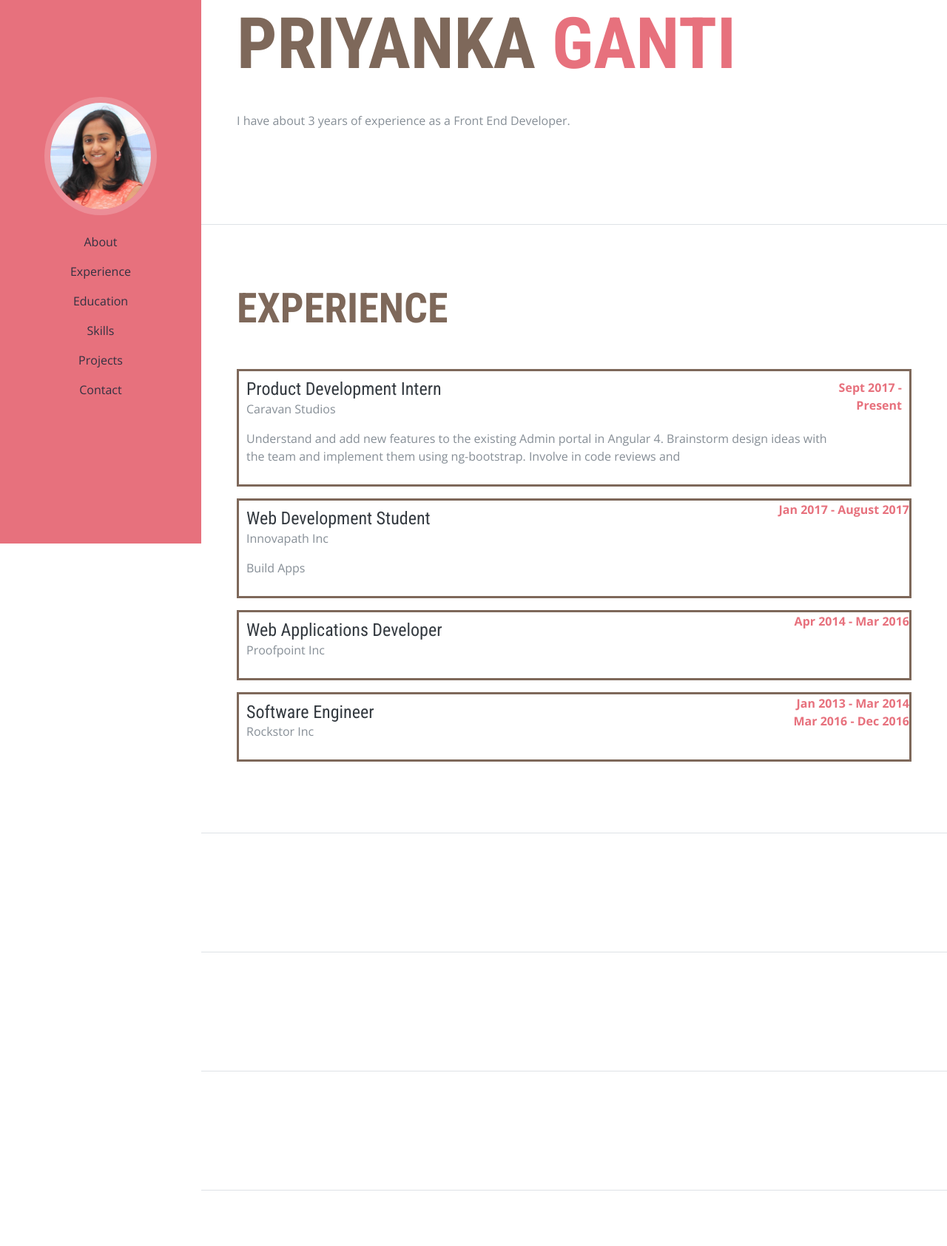
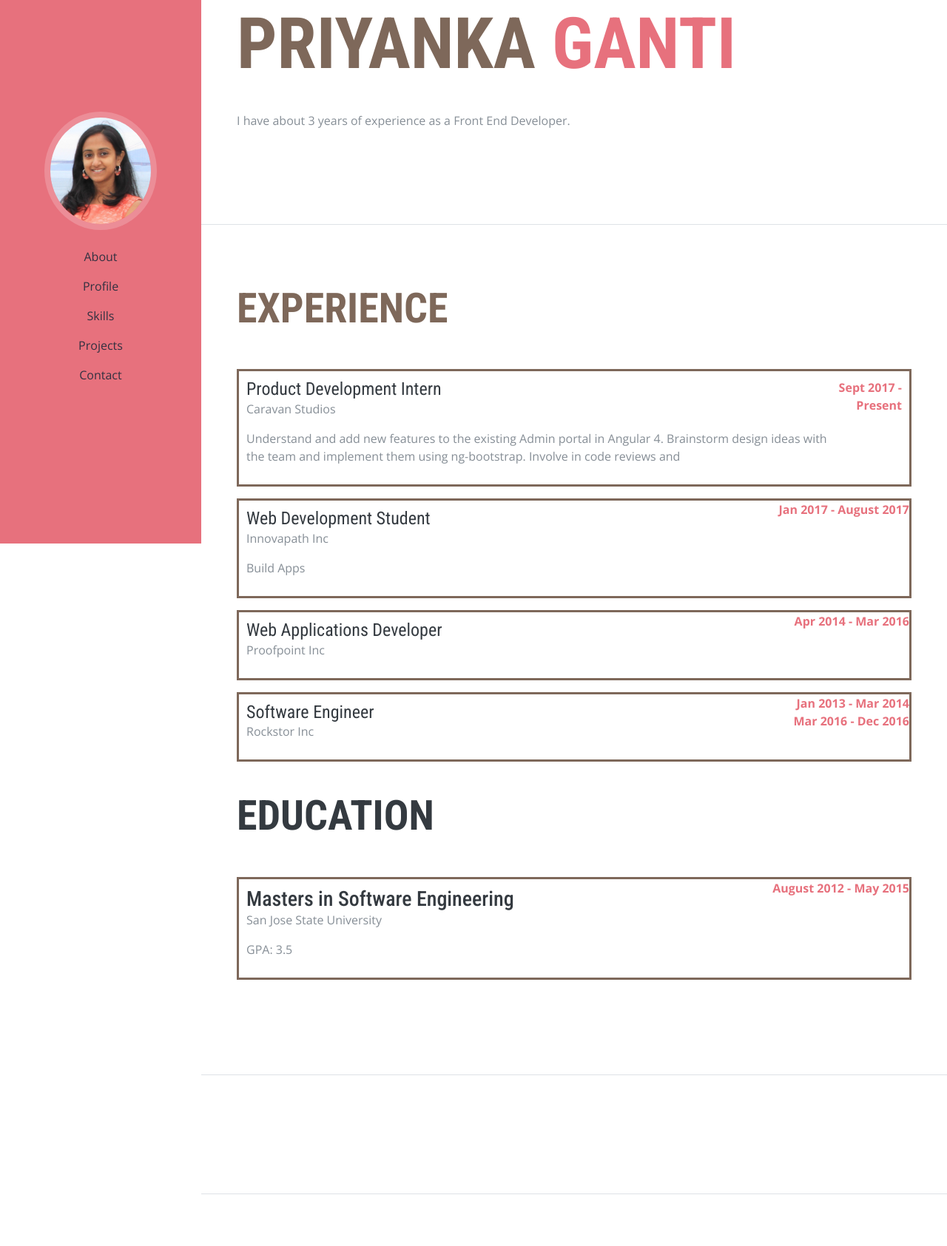
Before and after one commit to priyaganti/priyaganti.github.io, a plain HTML site: page index.html in a window 1280 px wide. Shown: the part 65-1750 px from the top of the page at 74% size. Drawn offline with nearby package versions, Linux system fonts and the light colour scheme; a script that the page names is missing.

Commit message:
add education section

```diff
--- a/index.html
+++ b/index.html
@@ -31,11 +31,11 @@
             <a class="nav-link js-scroll-trigger" href="#about">About</a>
           </li>
           <li class="nav-item">
-            <a class="nav-link js-scroll-trigger" href="#experience">Experience</a>
+            <a class="nav-link js-scroll-trigger" href="#profile">Profile</a>
           </li>
-          <li class="nav-item">
-            <a class="nav-link js-scroll-trigger" href="#education">Education</a>
-          </li>
+          <!--li class="nav-item">
+            <a class="nav-link js-scroll-trigger" href="#">Education</a>
+          </li-->
           <li class="nav-item">
             <a class="nav-link js-scroll-trigger" href="#skills">Skills</a>
           </li>
@@ -112,8 +112,21 @@
               <span>Mar 2016 - Dec 2016</span>
             </div>
           </div>
+        </div>
+        <br/>
+        <div class="my-auto" id="education">
+          <h2 class="mb-5 test">Education</h2>
 
-
+          <div class="resume-item d-flex flex-column flex-md-row mb-5 exp-box">
+            <div class="resume-content mr-auto exp-p">
+              <h3 class="mb-0 role">Masters in Software Engineering</h3>
+              <div class="subheading mb-3">San Jose State University</div>
+              <p>GPA: 3.5</p>
+            </div>
+            <div class="resume-date text-md-right">
+              <span>August 2012 - May 2015</span>
+            </div>
+          </div>
         </div>
       </section>
 
```
Lines whose indentation alone changed are shown as unchanged.
